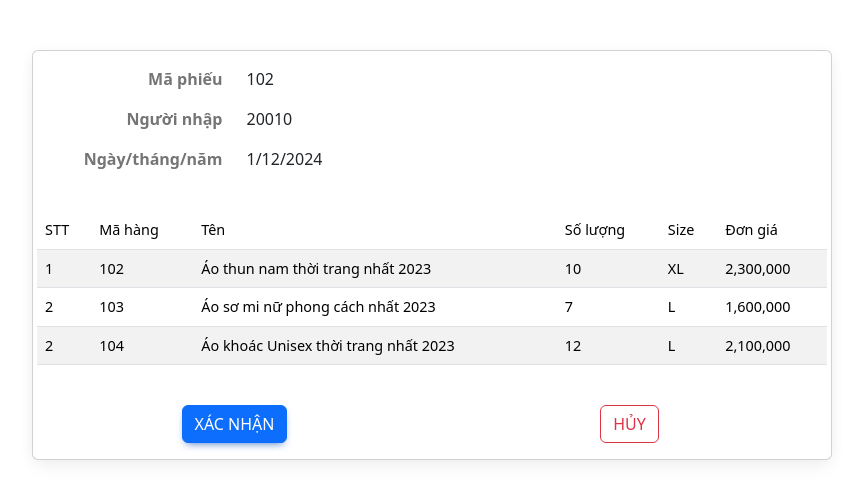
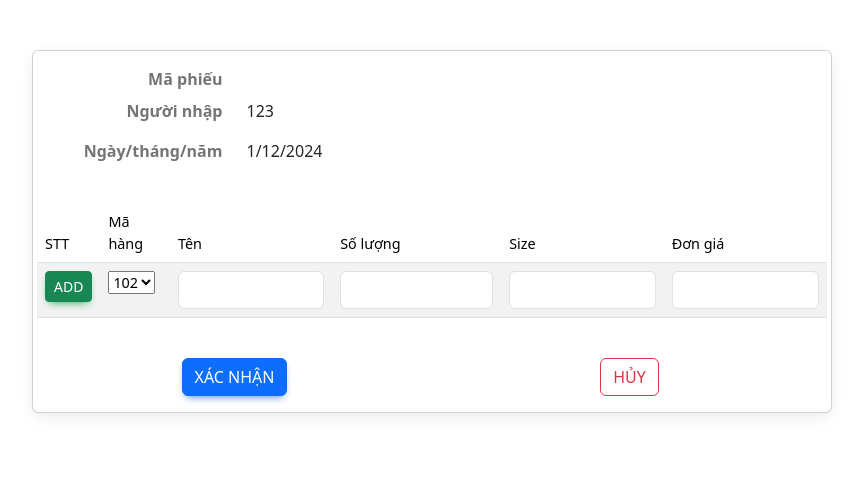
Before and after one commit to A1222I1-FinalModule/FE, a React (Create React App) app: page / in a window 1280 px wide. Shown: the top 500 px of the page, without its empty margins (242-1105 px from the left). Built offline with nearby package versions, Linux system fonts and the light colour scheme.

Commit message:
update file path

```diff
--- a/src/App.js
+++ b/src/App.js
@@ -8,7 +8,7 @@ function App() {
         <>
             {/* <MainRouter /> */}
             {/* <DailyStatisticalTable /> */}
-            <GetInput userId={123} inputDate="2022-01-01" />
+            <GetInput userId={123} />
         </>
     );
 }
--- /dev/null
+++ b/src/data/db.json
@@ -0,0 +1,67 @@
+{
+  "productCategory": [
+    {
+      "id": "C001",
+      "name": "Shirt"
+    },
+    {
+      "id": "C002",
+      "name": "Pants"
+    },
+    {
+      "id": "C003",
+      "name": "Shoes"
+    },
+    {
+      "id": "C004",
+      "name": "Hat"
+    }
+  ],
+  "products": [
+    {
+      "productCode": "P001",
+      "name": "Product 1",
+      "price": 100,
+      "quantity": 0,
+      "image": "https://picsum.photos/200/300",
+      "size": "S",
+      "category": "Shirt"
+    },
+    {
+      "productCode": "P002",
+      "name": "Product 2",
+      "price": 200,
+      "quantity": 10,
+      "image": "https://picsum.photos/200/301",
+      "size": "M",
+      "category": "Pants"
+    },
+    {
+      "productCode": "P003",
+      "name": "Product 3",
+      "price": 300,
+      "quantity": 20,
+      "image": "https://picsum.photos/200/302",
+      "size": "L",
+      "category": "Shoes"
+    },
+    {
+      "productCode": "P004",
+      "name": "Product 4",
+      "price": 400,
+      "quantity": 30,
+      "image": "https://picsum.photos/200/303",
+      "size": "XL",
+      "category": "Hat"
+    },
+    {
+      "productCode": "P005",
+      "name": "Product 5",
+      "price": 500,
+      "quantity": 40,
+      "image": "https://picsum.photos/200/304",
+      "size": "XXL",
+      "category": "Shirt"
+    }
+  ]
+}
--- a/src/templates/DailyStatisticalTable.js
+++ b/src/templates/DailyStatisticalTable.js
@@ -1,6 +1,6 @@
 import { useEffect, useState } from 'react';
 import '../assets/css/StatisticalTable.css';
-import * as billService from '../Services/BillService';
+import * as billService from '../Services/API/BillService';
 const StatisticalTable = () => {
     const [bills, setBills] = useState(null);
     const date = new Date().toLocaleDateString()
--- a/src/templates/GetInput.js
+++ b/src/templates/GetInput.js
@@ -1,9 +1,7 @@
 import { Formik, Form } from "formik";
-import * as billService from "../Services/BillService";
 import { useState } from "react";
-import { date } from "yup";
 
-const GetInput = ({ userId, inputDate }) => {
+const GetInput = ({ userId }) => {
   const [products, setProducts] = useState([])
   const [product, setProduct] = useState({
     "productCode": "",
@@ -13,6 +11,7 @@ const GetInput = ({ userId, inputDate }) => {
     "size": "",
     "price": ""
   })
+
   const date = new Date().toLocaleDateString()
 
   return (
@@ -22,7 +21,7 @@ const GetInput = ({ userId, inputDate }) => {
           initialValues={
             {
               "customerId": userId,
-              "releaseDate": inputDate,
+              "releaseDate": date,
 
             }
           }
@@ -40,7 +39,7 @@ const GetInput = ({ userId, inputDate }) => {
                       <label htmlFor="contract_id" className="form-label">Mã phiếu</label>
                     </div>
                     <div className="col-sm-9">
-                      <p id="contract_id">102</p>
+                      <p id="contract_id">{ }</p>
                     </div>
                   </div>
                   <div className="row">
@@ -48,7 +47,7 @@ const GetInput = ({ userId, inputDate }) => {
                       <label htmlFor="input_employee_id" className="form-label">Người nhập</label>
                     </div>
                     <div className="col-sm-9">
-                      <p id="input_employee_id">20010</p>
+                      <p id="input_employee_id">{userId}</p>
                     </div>
                   </div>
                   <div className="row">
@@ -73,48 +72,50 @@ const GetInput = ({ userId, inputDate }) => {
                         <th scope="col">Đơn giá</th>
                       </tr></thead>
                     <tbody>
-                      {/* <tr >
-            <td scope="row">0</td>
+                      <tr >
                         <td>
-              <input type="text" class="form-control" id="new_product_id"/>
+                          <button className="btn btn-sm btn-success" id="add_product_btn">ADD</button>
                         </td>
                         <td>
-              <input type="text" class="form-control" id="new_product_name"/>
+                          {/* <input type="text" class="form-control" id="new_product_id" /> */}
+                          <select>
+                            <option value="1">102</option>
+                          </select>
                         </td>
                         <td>
-              <input type="text" class="form-control" id="new_product_quantity"/>
+                          <input type="text" class="form-control" id="new_product_name" />
                         </td>
                         <td>
-              <input type="text" class="form-control" id="new_product_size"/>
+                          <input type="text" class="form-control" id="new_product_quantity" />
                         </td>
                         <td>
-              <input type="text" class="form-control" id="new_product_price"/>
+                          <input type="text" class="form-control" id="new_product_size" />
                         </td>
-          </tr> */}
-                      <tr>
-                        <td scope="row">1</td>
-                        <td>102</td>
-                        <td>Áo thun nam thời trang nhất 2023</td>
-                        <td>10</td>
-                        <td>XL</td>
-                        <td>2,300,000</td>
+                        <td>
+                          <input type="text" class="form-control" id="new_product_price" />
+                        </td>
                       </tr>
-                      <tr>
-                        <td scope="row">2</td>
-                        <td>103</td>
-                        <td>Áo sơ mi nữ phong cách nhất 2023</td>
-                        <td>7</td>
-                        <td>L</td>
-                        <td>1,600,000</td>
+                      {
+                        products.map((product, index) => {
+                          if (product === null) {
+                            return (
+                              <tr key={0}>
+                                <td colSpan="6">Không có dữ liệu</td>
                               </tr>
-                      <tr>
-                        <td scope="row">2</td>
-                        <td>104</td>
-                        <td>Áo khoác Unisex thời trang nhất 2023</td>
-                        <td>12</td>
-                        <td>L</td>
-                        <td>2,100,000</td>
+                            )
+                          }
+                          return (
+                            <tr key={product.id}>
+                              <td>{index + 1}</td>
+                              <td>{product.productCode}</td>
+                              <td>{product.name}</td>
+                              <td>{product.quantity}</td>
+                              <td>{product.size}</td>
+                              <td>{product.price}</td>
                             </tr>
+                          )
+                        })
+                      }
                     </tbody>
                   </table>
                 </div>
```
Also changed, not shown: src/Services/API/BillService.js (renamed from src/Services/BillService.js). Lines whose indentation alone changed are shown as unchanged.
